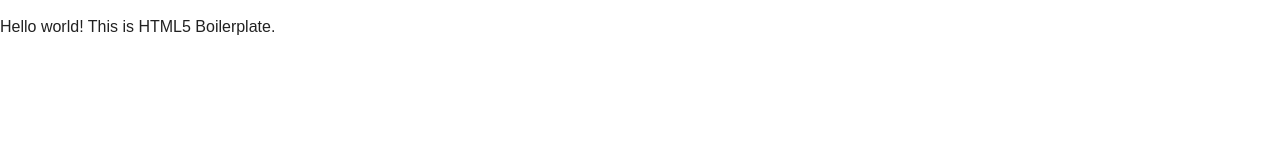
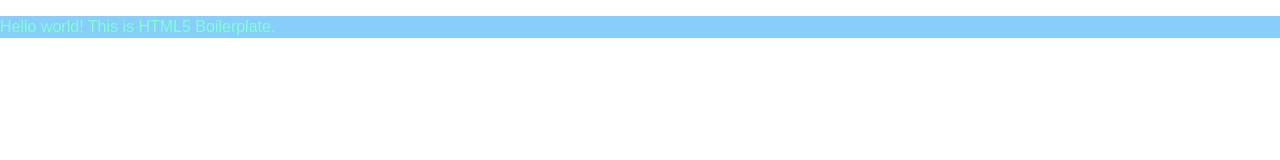
Before and after one commit to boshnivolo/TIY-GitHub, a website: page src/index.html in a window 1280 px wide. Drawn offline with nearby package versions, Linux system fonts and the light colour scheme.

Commit message:
Added some color

```diff
--- a/src/css/main.css
+++ b/src/css/main.css
@@ -96,7 +96,10 @@
    ========================================================================== */
 
 
-
+p {
+  color: aquamarine;
+  background-color: lightskyblue;
+}
 
 
 
```
